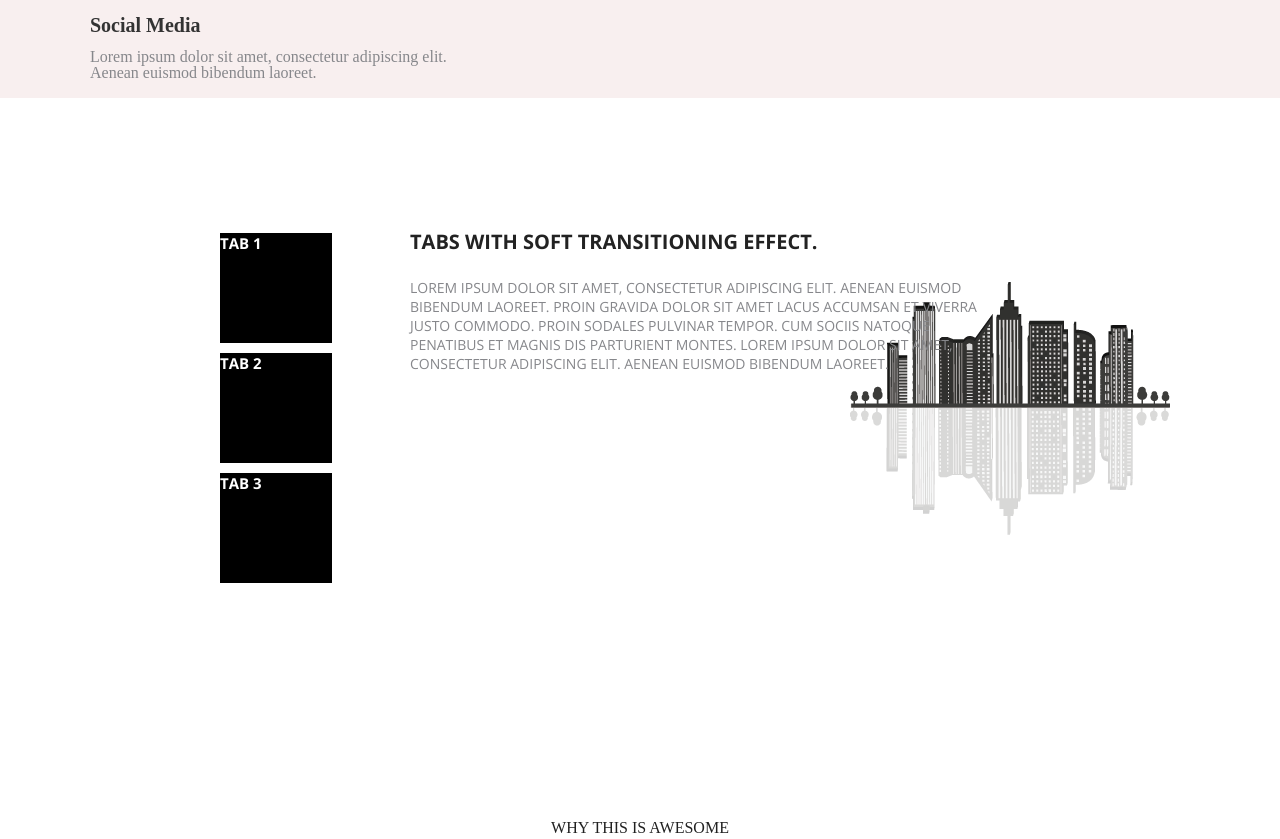
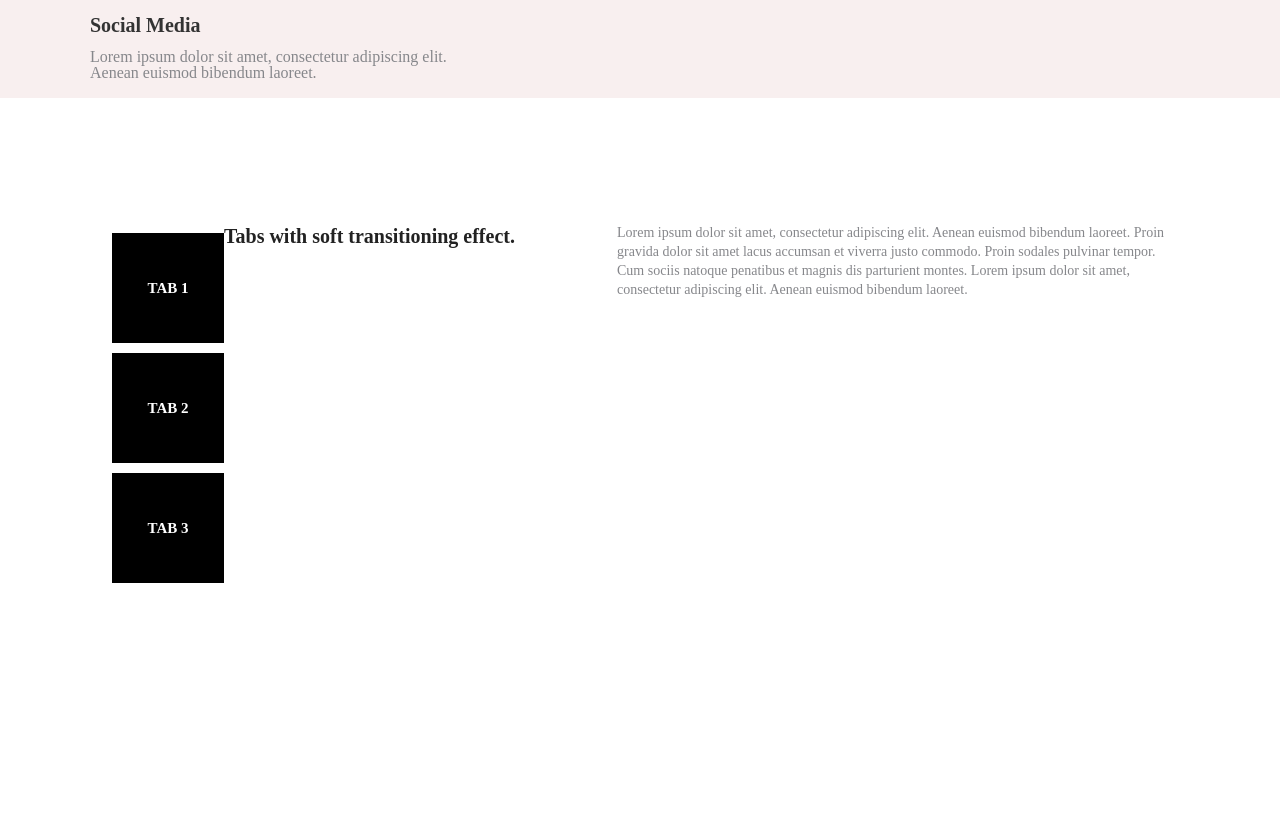
Before and after one commit to DmitryKremenetsky/06-onl-01-Kremenetsky-Dmitry, a plain HTML site: page index.html in a window 1280 px wide. Shown: the part 673-1512 px from the top of the page. Drawn offline with nearby package versions, Linux system fonts and the light colour scheme.

Commit message:
fix section features

```diff
--- a/index.html
+++ b/index.html
@@ -70,9 +70,9 @@
   <main>
     <section class="features">
       <div class="features-image">
-        <div class="tab tab-text">Tab 1</div>
-        <div class="tab tab-text">Tab 2</div>
-        <div class="tab tab-text">Tab 3</div>
+        <div class="tab tab__text">Tab 1</div>
+        <div class="tab tab__text">Tab 2</div>
+        <div class="tab tab__text">Tab 3</div>
       </div>
       <h1 class="features__title">Tabs with soft transitioning effect.</h1>
       <p class="features__subtitle">Lorem ipsum dolor sit amet, consectetur adipiscing elit. Aenean euismod
--- a/style/main.css
+++ b/style/main.css
@@ -41,7 +41,7 @@ h4 {
 }
 
 
-/* header content
+/* navigation content
 =========================================================================================== */
 
 .navigation-bar {
@@ -127,7 +127,7 @@ h4 {
 }
 
 /* header content
-================================================================================ */
+====================================================================== */
 
 .banner {
   height: 601px;
@@ -176,6 +176,7 @@ h4 {
   margin-bottom: 40px;
   font-size: 16px;
 }
+
 
 /* social media comtent
 ============================================================================== */
@@ -236,30 +237,22 @@ h4 {
 
 .features {
   display: flex;
-  flex-direction: column;
-  padding: 125px 110px;
-}
-
-.features-image {
-  background: url(../img/Feautures-Tower.png) no-repeat;
-  background-position: right;
+  justify-content: center;
+  height: 601px;
+  margin: 125px 112px;
 }
 
 .tab {
   width: 112px;
   height: 110px;
-  margin: 10px 110px;
-  align-items: center;
+  margin: 10px auto;
   background-color: #000000;
 }
 
-.tab:hover {
-  background-color: red;
-  transform: scale(0.8);
-}
-
-.tab-text {
-  font-family: Open Sans;
+.tab__text {
+  display: flex;
+  justify-content: center;
+  align-items: center;
   font-size: 15px;
   font-style: normal;
   font-weight: 700;
@@ -268,32 +261,32 @@ h4 {
   color: #ffffff;
 }
 
+.tab:hover {
+  background-color: red;
+  transform: scale(1.1, 1.1);
+}
+
 .features__title {
-  position: absolute;
-  margin: 5px 300px;
-  font-family: Open Sans;
+  display: flex;
+  justify-content: space-between;
+  width: 408px;
+  height: 27px;
   font-size: 20px;
-  font-style: normal;
   font-weight: 700;
   line-height: 27px;
-  text-transform: uppercase;
+  text-align: center;
 }
 
 .features__subtitle {
-  position: absolute;
   width: 572px;
   height: 133px;
-  margin: 55px 300px;
-  font-family: Open Sans;
+  font-size: 14px;
   font-style: normal;
-  font-weight: normal;
-  font-size: 14px;
+  font-weight: 400;
   line-height: 19px;
-  text-transform: uppercase;
-
+  text-align: left;
   color: #86878B;
 }
-
 
 /* awsome content
 ======================================================================== */
```
